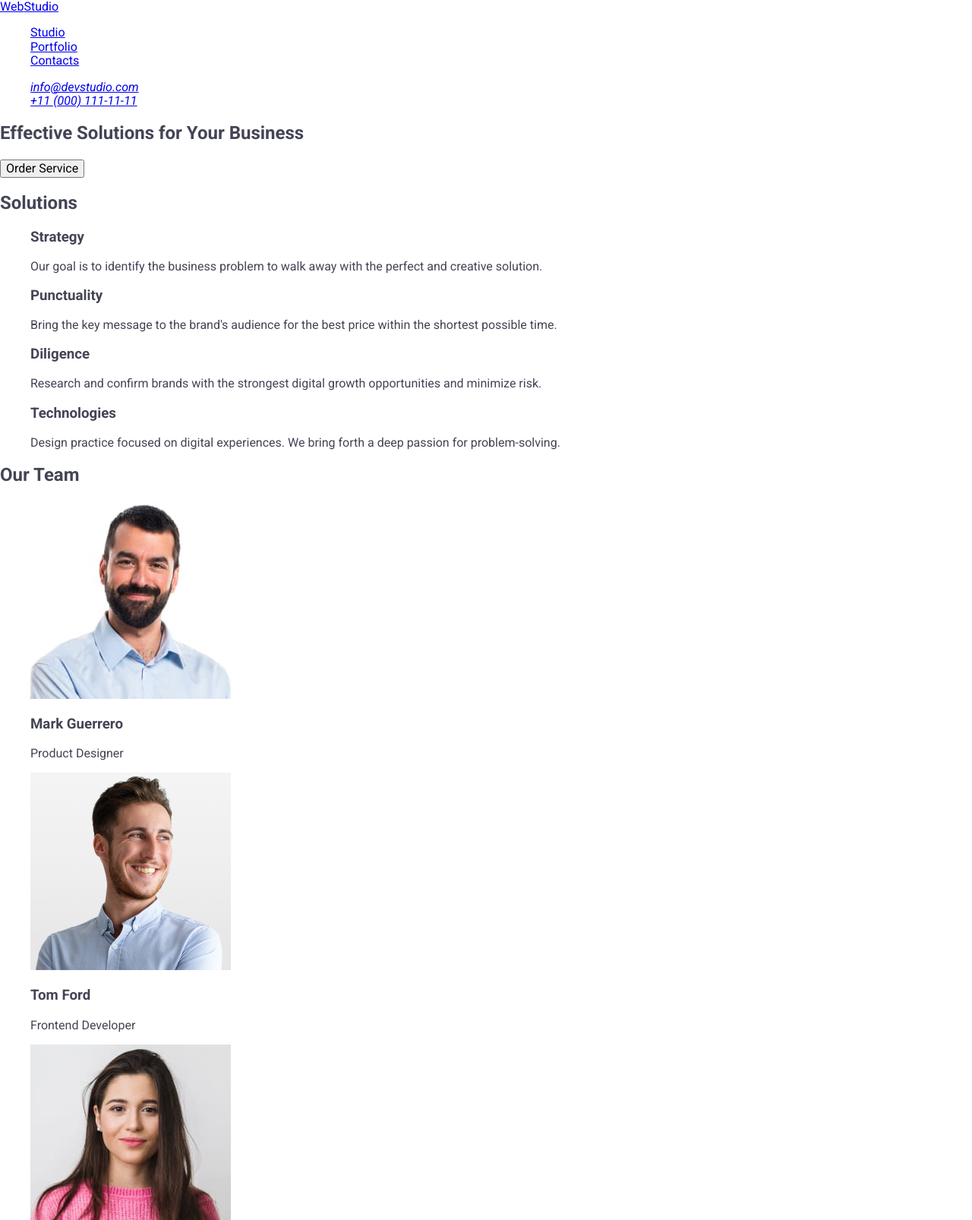
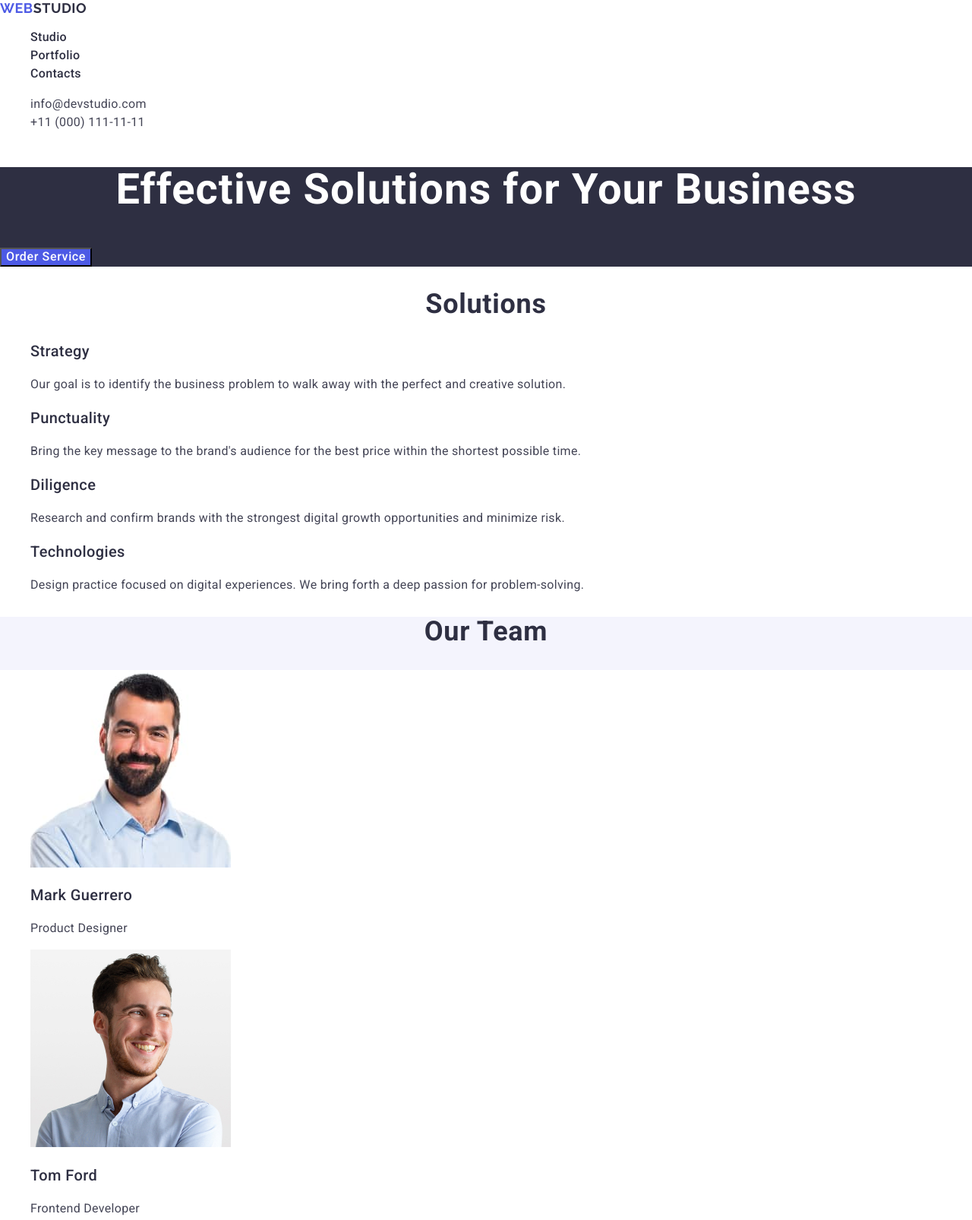
Before and after one commit to Artem-Topolsky/goit-markup-hw-06, a plain HTML site: page index.html in a window 1280 px wide. Shown: the top 1606 px of the page at 76% size. Drawn offline with nearby package versions, Linux system fonts and the light colour scheme.

Commit message:
cahnge file: index, styles

```diff
--- a/css/styles.css
+++ b/css/styles.css
@@ -1,21 +1,104 @@
 body {
-    font-family: "Roboto", sans-serif;
-    color: #434455;
-    background-color:#FFFFFF;
+  font-family: "Roboto", sans-serif;
+  color: #434455;
+  background-color: #ffffff;
+}
+.logo {
+  font-family: "Raleway", sans-serif;
+  font-weight: 700;
+  font-size: 18px;
+  line-height: 1.17;
+  letter-spacing: 0.03em;
+  text-transform: uppercase;
+  color: #4d5ae5;
+}
+.logo-text {
+  color: #2e2f42;
+}
+.adress {
+  font-style: normal;
 }
 
-
 ul {
-    list-style-type: none;
+  list-style-type: none;
 }
-
-
-
-
-
-
-
-
-
-font-weight: 700;
-font-family: "Raleway", serif;
+a {
+  text-decoration: none;
+}
+.header-link {
+  font-weight: 500;
+  line-height: 1.5;
+  letter-spacing: 0.02em;
+  color: #2e2f42;
+}
+.header-link:hover,
+.hedear-link:focus {
+  color: #404bbf;
+}
+.adress-link {
+  line-height: 1.5;
+  letter-spacing: 0.02em;
+  color: #434455;
+}
+.adress-link:hover,
+.adress-link:focus {
+  color: #404bbf;
+}
+.business {
+  background-color: #2e2f42;
+}
+.heading-title {
+  font-weight: 700;
+  font-size: 56px;
+  line-height: 1.07;
+  letter-spacing: 0.02em;
+  text-align: center;
+  color: #ffffff;
+}
+.btn {
+  background-color: #4d5ae5;
+  font-weight: 500;
+  letter-spacing: 0.04em;
+  color: #ffffff;
+  cursor: pointer;
+}
+.btn:hover,
+.btn:focus {
+  background-color: #404bbf;
+}
+.subtitle {
+  font-weight: 500;
+  font-size: 20px;
+  line-height: 1.2;
+  letter-spacing: 0.02em;
+  color: #2e2f42;
+}
+.text {
+  font-weight: 400;
+  font-size: 16px;
+  line-height: 1.5;
+  letter-spacing: 0.02em;
+}
+.team {
+  background-color: #f4f4fd;
+}
+.title {
+  font-weight: 700;
+  font-size: 36px;
+  line-height: 1.11;
+  letter-spacing: 0.02em;
+  text-align: center;
+  color: #2e2f42;
+  text-transform: capitalize;
+}
+.team-list {
+  background-color: #ffffff;
+}
+.footer {
+  background-color: #2e2f42;
+}
+.footer-text {
+  line-height: 1.5;
+  color: #f4f4fd;
+  letter-spacing: 0.02em;
+}
--- a/index.html
+++ b/index.html
@@ -7,39 +7,48 @@
     <link rel="preconnect" href="https://fonts.googleapis.com" />
     <link rel="preconnect" href="https://fonts.gstatic.com" crossorigin />
     <link
-      href="https://fonts.googleapis.com/css2?family=Raleway:ital,wght@0,700;1,700&family=Roboto:ital,wdth,wght@0,75..100,100..900;1,75..100,100..900&display=swap"
+      href="https://fonts.googleapis.com/css2?family=Raleway:wght@700&family=Roboto:wght@400;500;700&display=swap"
       rel="stylesheet"
     />
     <link
       rel="stylesheet"
-      href="https://cdn.jsdelivr.net/npm/modern-normalize@1.1.0/modern-normalize.min.css"
+      href="https://cdnjs.cloudflare.com/ajax/libs/modern-normalize/3.0.1/modern-normalize.min.css"
+      integrity="sha512-q6WgHqiHlKyOqslT/lgBgodhd03Wp4BEqKeW6nNtlOY4quzyG3VoQKFrieaCeSnuVseNKRGpGeDU3qPmabCANg=="
+      crossorigin="anonymous"
+      referrerpolicy="no-referrer"
     />
     <link rel="stylesheet" href="./css/styles.css" />
   </head>
   <body>
     <!-- #region Header -->
-    <header>
-      <nav class="link-nav">
-        <a href="./index.html" class="logo">Web<span class="logo-text">Studio</span> </a>
-        <ul>
+    <header class="header">
+      <nav>
+        <a href="./index.html" class="logo"
+          >Web<span class="logo-text">Studio</span>
+        </a>
+        <ul class="header-list">
           <li>
-            <a href="#Studio" class="header-link">Studio</a>
+            <a href="" class="header-link">Studio</a>
           </li>
           <li>
-            <a href="#Portfolio" class="header-link">Portfolio</a>
+            <a href="" class="header-link">Portfolio</a>
           </li>
           <li>
-            <a href="#Contacts" class="header-link">Contacts</a>
+            <a href="" class="header-link">Contacts</a>
           </li>
         </ul>
       </nav>
       <address class="adress">
-        <ul>
+        <ul class="adress-list">
           <li>
-            <a href="mailto:info@devstudio.com" class="adress-link">info@devstudio.com</a>
+            <a href="mailto:info@devstudio.com" class="adress-link"
+              >info@devstudio.com</a
+            >
           </li>
           <li>
-            <a href="tel:+110001111111" class="adress-link">+11 (000) 111-11-11</a>
+            <a href="tel:+110001111111" class="adress-link"
+              >+11 (000) 111-11-11</a
+            >
           </li>
         </ul>
       </address>
@@ -47,39 +56,39 @@
     <!-- #endregion Header -->
     <main>
       <!-- #region Business -->
-      <section class="order">
-        <h1 class="business-title">Effective Solutions for Your Business</h1>
-        <button type="button">Order Service</button>
+      <section class="business">
+        <h1 class="heading-title">Effective Solutions for Your Business</h1>
+        <button type="button" class="btn">Order Service</button>
       </section>
       <!-- #endregion Business -->
       <!-- #region Solutions -->
-      <section>
+      <section class="solutions">
         <h2 class="title">Solutions</h2>
-        <ul>
+        <ul class="list">
           <li>
-            <h3 class="semi-title">Strategy</h3>
-            <p>
+            <h3 class="subtitle">Strategy</h3>
+            <p class="text">
               Our goal is to identify the business problem to walk away with the
               perfect and creative solution.
             </p>
           </li>
           <li>
-            <h3>Punctuality</h3>
-            <p>
+            <h3 class="subtitle">Punctuality</h3>
+            <p class="text">
               Bring the key message to the brand's audience for the best price
               within the shortest possible time.
             </p>
           </li>
           <li>
-            <h3>Diligence</h3>
-            <p>
+            <h3 class="subtitle">Diligence</h3>
+            <p class="text">
               Research and confirm brands with the strongest digital growth
               opportunities and minimize risk.
             </p>
           </li>
           <li>
-            <h3>Technologies</h3>
-            <p>
+            <h3 class="subtitle">Technologies</h3>
+            <p class="text">
               Design practice focused on digital experiences. We bring forth a
               deep passion for problem-solving.
             </p>
@@ -88,118 +97,135 @@
       </section>
       <!-- #endregion Solutions -->
       <!-- #region Our Team -->
-      <section>
-        <h2>Our Team</h2>
-        <ul>
+      <section class="team">
+        <h2 class="title">Our Team</h2>
+        <ul class="team-list">
           <li>
             <img
+              class="img"
               src="./images/img1.jpg"
               alt="photo Mark Guerrero"
               width="264"
               height="260"
             />
-            <h3>Mark Guerrero</h3>
-            <p>Product Designer</p>
+            <h3 class="subtitle">Mark Guerrero</h3>
+            <p class="text">Product Designer</p>
           </li>
           <li>
             <img
+              class="img"
               src="./images/img2.jpg"
               alt="photo Tom Ford"
               width="264"
               height="260"
             />
-            <h3>Tom Ford</h3>
-            <p>Frontend Developer</p>
+            <h3 class="subtitle">Tom Ford</h3>
+            <p class="text">Frontend Developer</p>
           </li>
           <li>
             <img
+              class="img"
               src="./images/img3.jpg"
               alt="photo Camila Garcia"
               width="264"
               height="260"
             />
-            <h3>Camila Garcia</h3>
-            <p>Marketing</p>
+            <h3 class="subtitle">Camila Garcia</h3>
+            <p class="text">Marketing</p>
           </li>
           <li>
             <img
+              class="img"
               src="./images/img4.jpg"
               alt="photo Daniel Wilson"
               width="264"
               height="260"
             />
-            <h3>Daniel Wilson</h3>
-            <p>UI Designer</p>
+            <h3 class="subtitle">Daniel Wilson</h3>
+            <p class="text">UI Designer</p>
           </li>
         </ul>
       </section>
       <!-- #endregion Our Team -->
       <!-- #region Portfolio -->
-      <section>
-        <h2>Our Porfolio</h2>
-        <ul>
+      <section class="portfolio">
+        <h2 class="title">Our Porfolio</h2>
+        <ul class="porfolio-list">
           <li>
             <img
+              class="img"
               src="./images/banking.jpg"
               alt="bank"
               width="360"
               height="300"
             />
-            <h3>Banking App</h3>
-            <p>App</p>
+            <h3 class="subtitle">Banking App</h3>
+            <p class="text">App</p>
           </li>
           <li>
             <img
+              class="img"
               src="./images/cash-pay.jpg"
               alt="cash"
               width="360"
               height="300"
             />
-            <h3>Cashless Payment</h3>
-            <p>Marketing</p>
+            <h3 class="subtitle">Cashless Payment</h3>
+            <p class="text">Marketing</p>
           </li>
           <li>
             <img
+              class="img"
               src="./images/meditation.jpg"
               alt="meditation"
               width="360"
               height="300"
             />
-            <h3>Meditation App</h3>
-            <p>App</p>
-          </li>
-          <li>
-            <img src="./images/taxi.jpg" alt="taxi" width="360" height="300" />
-            <h3>Taxi Service</h3>
-            <p>Marketing</p>
+            <h3 class="subtitle">Meditation App</h3>
+            <p class="text">App</p>
           </li>
           <li>
             <img
+              class="img"
+              src="./images/taxi.jpg"
+              alt="taxi"
+              width="360"
+              height="300"
+            />
+            <h3 class="subtitle">Taxi Service</h3>
+            <p class="text">Marketing</p>
+          </li>
+          <li>
+            <img
+              class="img"
               src="./images/screen-ill.jpg"
               alt="screen"
               width="360"
               height="300"
             />
-            <h3>Screen Illustrations</h3>
-            <p>Design</p>
+            <h3 class="subtitle">Screen Illustrations</h3>
+            <p class="text">Design</p>
           </li>
           <li>
             <img
+              class="img"
               src="./images/courses.jpg"
               alt="courses"
               width="360"
               height="300"
             />
-            <h3>Online Courses</h3>
-            <p>Marketing</p>
+            <h3 class="subtitle">Online Courses</h3>
+            <p class="text">Marketing</p>
           </li>
         </ul>
       </section>
       <!-- #endregion Portfolio -->
     </main>
-    <footer>
-      <a href="./index.html">WebStudio</a>
-      <p>
+    <footer class="footer">
+      <a href="./index.html" class="logo"
+        >Web<span class="logo-text">Studio</span>
+      </a>
+      <p class="footer-text">
         Increase the flow of customers and sales for your business with digital
         marketing & growth solutions.
       </p>
```
